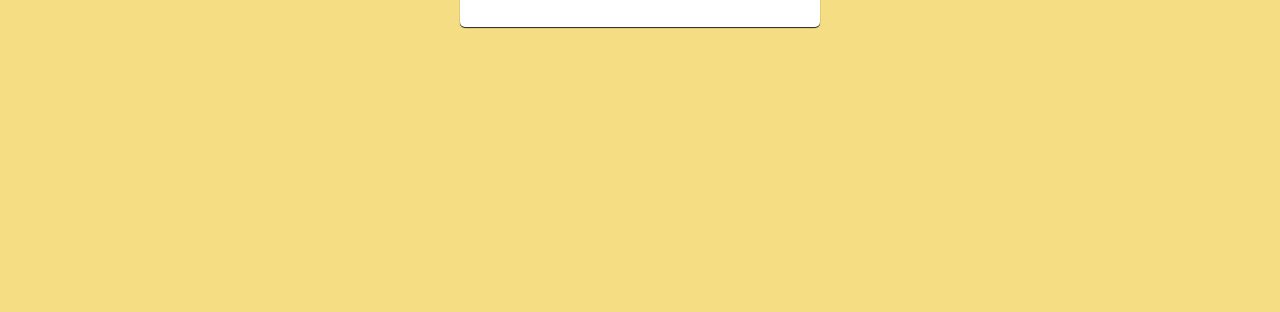
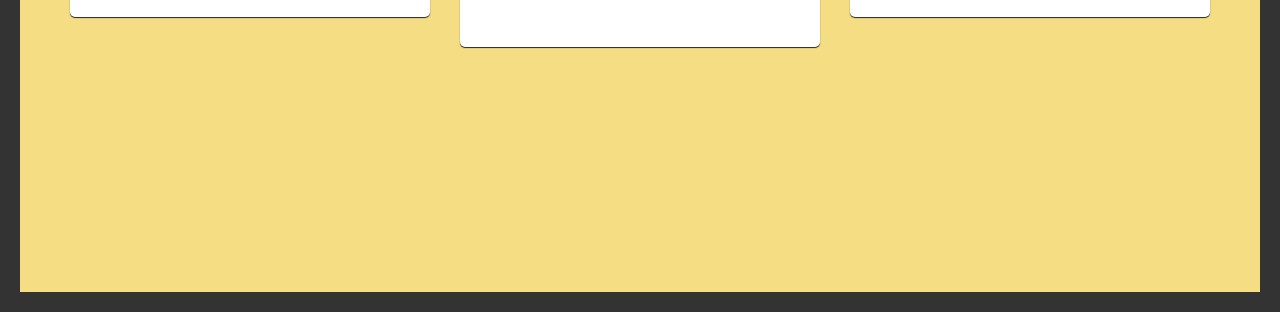
Before and after one commit to diamat1997/coffee, a plain HTML site: page index.html in a window 1280 px wide. Shown: the part 488-800 px from the top of the page. Drawn offline with Linux system fonts and the light colour scheme.

Commit message:
add border

```diff
--- a/css/style.css
+++ b/css/style.css
@@ -4,6 +4,8 @@
 
 html{
     background: #f5dd83;
+    border: 20px solid #333333;;
+    height: 100%;
 }
 
 .container {
@@ -11,6 +13,7 @@ html{
     justify-content:center;
     align-items:center;
     display: flex;
+
 }
 
 
```
